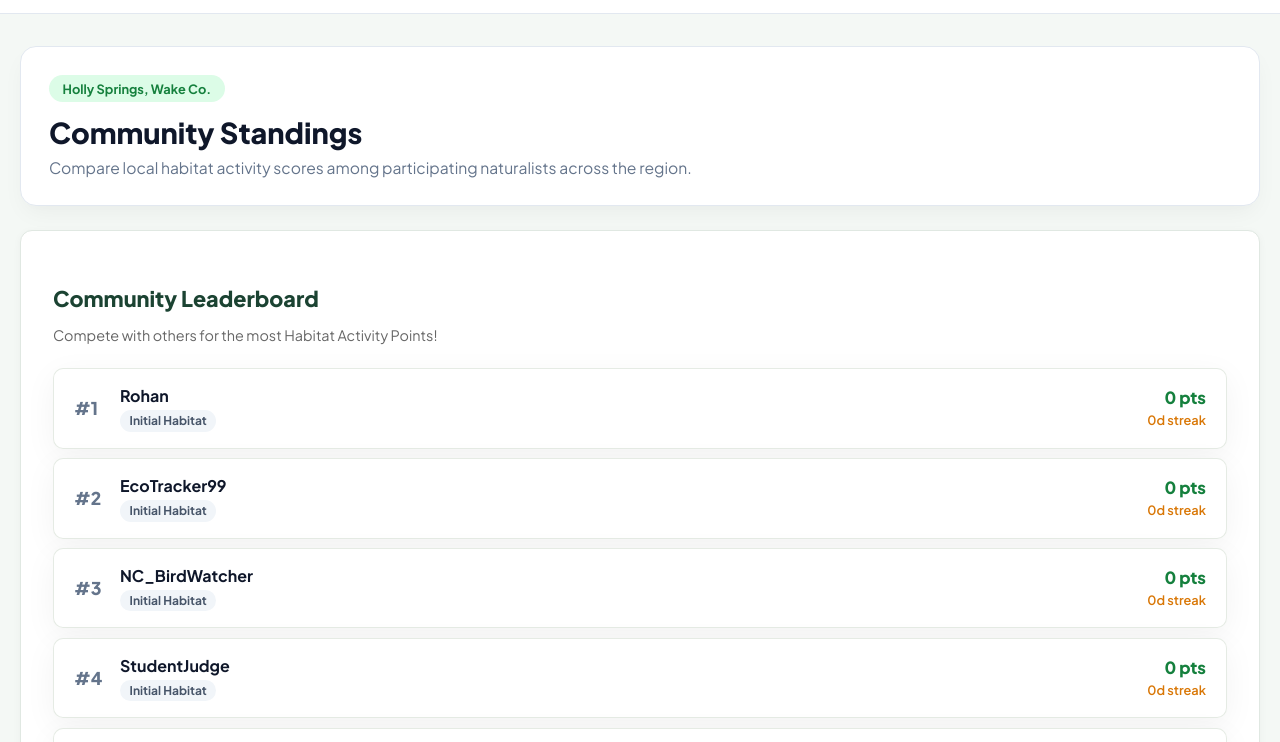
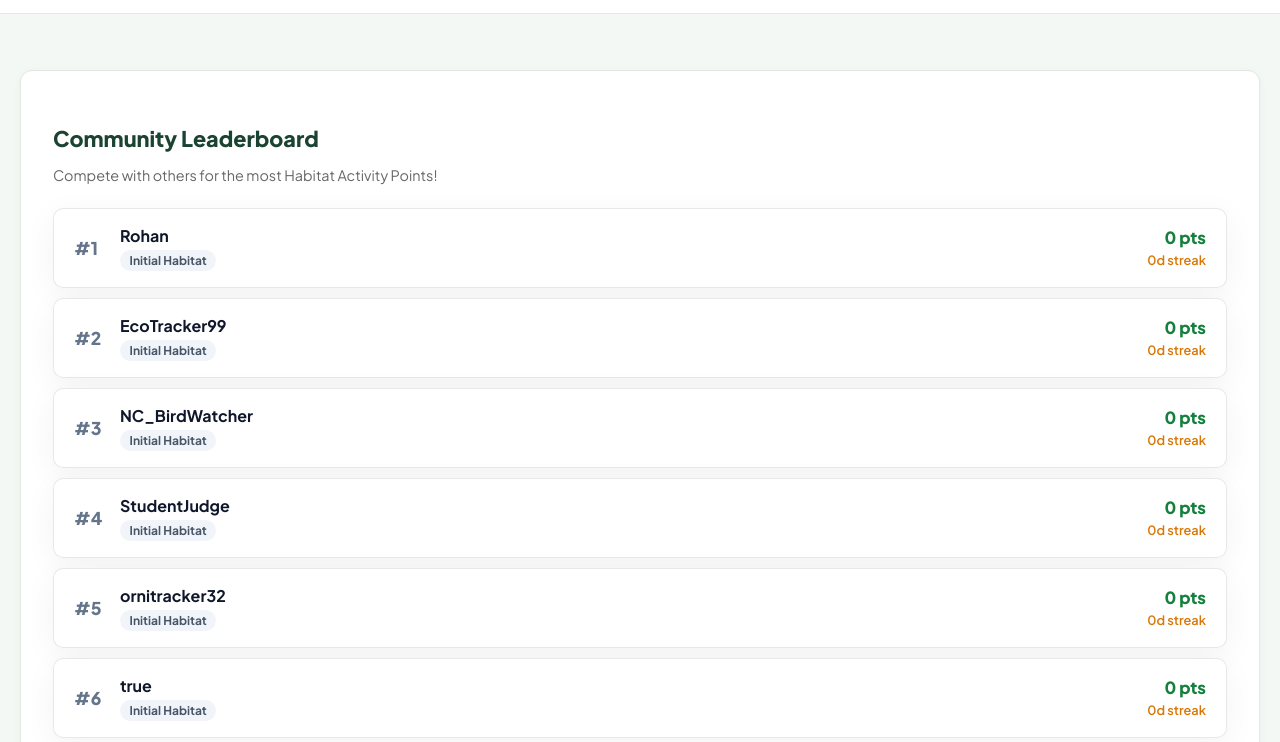
Before and after one commit to rohanchakkravarthy/Orniflora, a plain HTML site: page leaderboard.html in a window 1280 px wide. Shown: the part 54-796 px from the top of the page. Drawn offline with Linux system fonts and the light colour scheme; sample sign-in values are in the browser's storage; a script that the page names is missing.

Commit message:
Remove hero banner and keep a single card for leaderboard and description

```diff
--- a/leaderboard.html
+++ b/leaderboard.html
@@ -43,17 +43,8 @@
   <!-- Main Container -->
   <main class="container">
 
-    <!-- Hero Banner -->
-    <section class="welcome-banner hero-card">
-      <div class="welcome-text">
-        <span class="location-chip"><span id="user-location-label">Wake County</span></span>
-        <h2>Community Standings</h2>
-        <p>Compare local habitat activity scores among participating naturalists across the region.</p>
-      </div>
-    </section>
-
     <!-- Unified Leaderboard Card Section -->
-    <section class="stats-card" style="background: white; border-radius: 12px; padding: 2rem; border: 1px solid #e0e8e2; box-shadow: 0 2px 8px rgba(0,0,0,0.04);">
+    <section class="stats-card" style="background: white; border-radius: 12px; padding: 2rem; border: 1px solid #e0e8e2; box-shadow: 0 2px 8px rgba(0,0,0,0.04); margin-top: 1.5rem;">
       <div class="section-title-group" style="margin-bottom: 1.5rem;">
         <h3 style="color: #1b4332; margin-bottom: 0.5rem; font-size: 1.35rem; font-weight: 800;">Community Leaderboard</h3>
         <p style="color: #666; font-size: 0.9rem;">Compete with others for the most Habitat Activity Points!</p>
```
